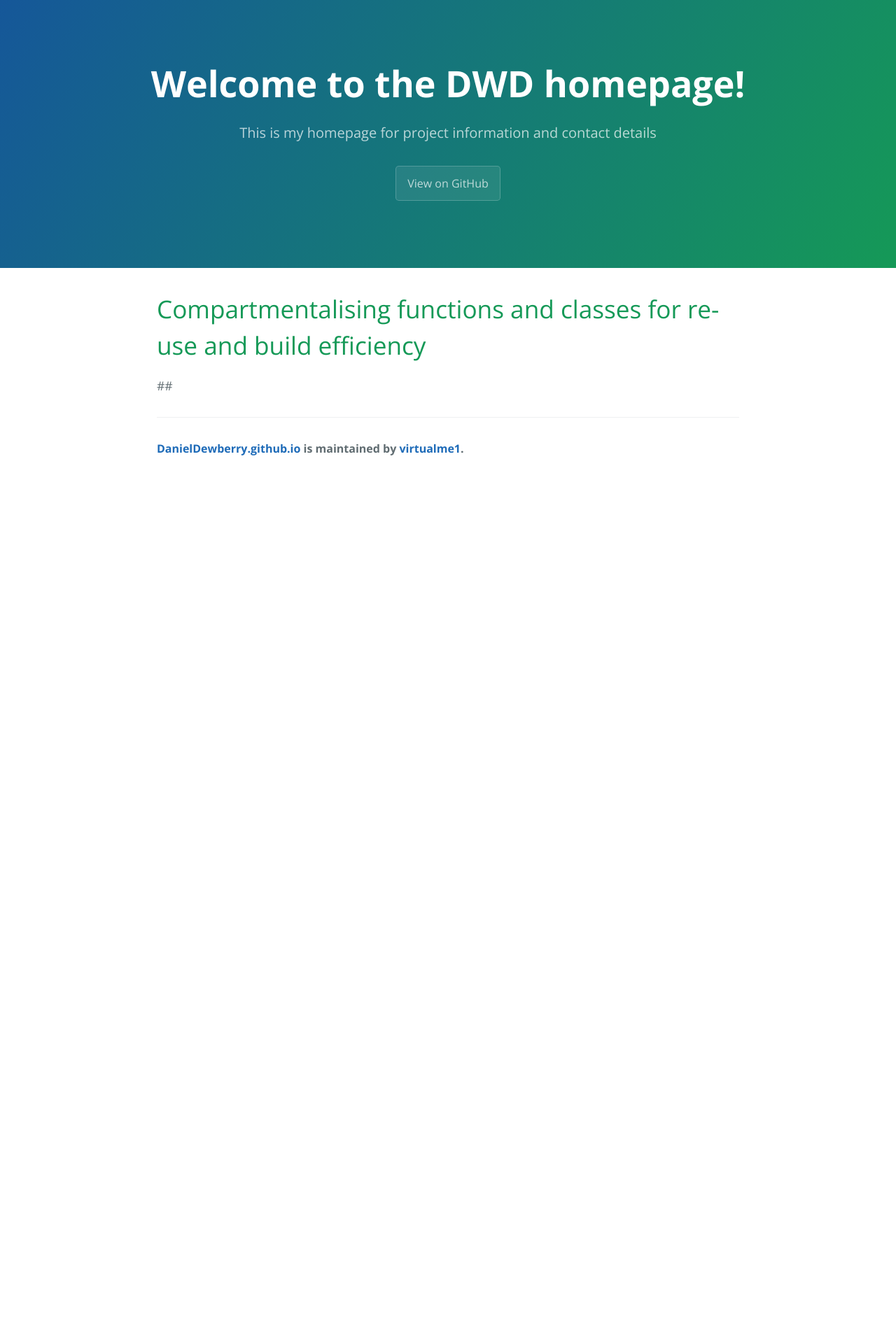
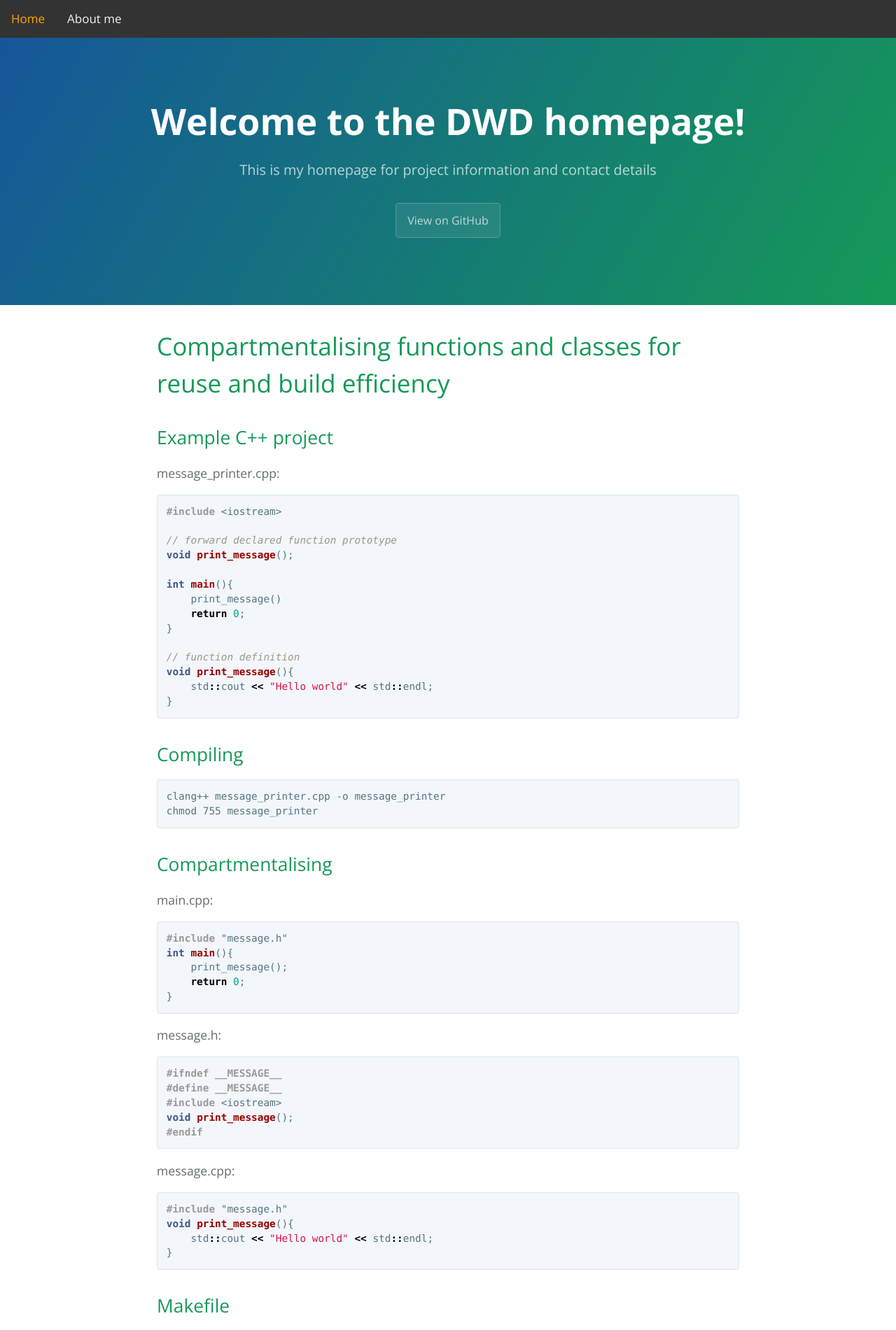
Before and after one commit to virtualme1/DanielDewberry.github.io, a Jekyll site: the page built from _posts/Programming/C++/2018-02-28-Compartmentalisation-of-functions-and-classes.md, in a window 1280 px wide. Shown: the top 1901 px of the page at 70% size. Built offline with Jekyll 4.4.1, drawn with Linux system fonts in a browser that asks for light colours; before the commit the page ends 900 px from its top, so only the background shows below that; some of the changed text lies outside the part shown.

Commit message:
Added menu and stub post

````diff
--- a/_includes/nav.html
+++ b/_includes/nav.html
@@ -1,6 +1,17 @@
-  <nav>
-    <ul>
-        <li><a href="/" class="{% if page.url == '/' %}current{% endif %}">Home</a></li>
-        <li><a href="news.html" class="{% if page.url == '/news.html' %}current{% endif %}">News</a></li>
-    </ul>
-  </nav>
+<div class="topnav" id="myTopnav">
+    <a href="/" class="{% if page.url == '/' %}current{% endif %}">Home</a>
+    <!--<a href="news.html" class="{% if page.url == '/news.html' %}current{% endif %}">News</a> -->
+    <a href="about.html" class="{% if page.url == '/about.html' %}current{% endif %}">About me</a>
+    <a href="javascript:void(0);" style="font-size:15px;" class="icon" onclick="myFunction()">&#9776;</a>
+</div>
+
+<script>
+function myFunction() {
+    var x = document.getElementById("myTopnav");
+    if (x.className === "topnav") {
+        x.className += " responsive";
+    } else {
+        x.className = "topnav";
+    }
+}
+</script>
--- a/_layouts/default.html
+++ b/_layouts/default.html
@@ -12,13 +12,17 @@
 
   </head>
   <body>
+  {% include nav.html %}
+    <header>
 
-    <header>
-      <!--{% include nav.html %}-->
+
+
     </header>
 
 
     <section class="page-header">
+
+
       <h1 class="project-name">{{ site.title | default: site.github.repository_name }}</h1>
       <h2 class="project-tagline">{{ site.description | default: site.github.project_tagline }}</h2>
       {% if site.github.is_project_page %}
@@ -52,5 +56,8 @@
         ga('send', 'pageview');
       </script>
     {% endif %}
+
+
+
   </body>
 </html>
--- a/_posts/Programming/C++/2018-02-28-Compartmentalisation-of-functions-and-classes.md
+++ b/_posts/Programming/C++/2018-02-28-Compartmentalisation-of-functions-and-classes.md
@@ -1,10 +1,92 @@
 ---
 layout: default
-title: Using Makefiles to help with tasks unrelated to programming
-meta: Makefiles can be used to perform actions which are unrelated to programming
-category: programming cpp
+title: Compartmentalising C++ projects
+meta: Split up your C++ projects and use a makefile in order to boost efficiency
+category: programming
 ---
 
-# Compartmentalising functions and classes for re-use and build efficiency
+# Compartmentalising functions and classes for reuse and build efficiency
 
-##
+## Example C++ project
+
+message_printer.cpp:
+
+```cpp
+#include <iostream>
+
+// forward declared function prototype
+void print_message();
+
+int main(){
+    print_message()
+    return 0;
+}
+
+// function definition
+void print_message(){
+    std::cout << "Hello world" << std::endl;
+}
+```
+
+## Compiling
+```
+clang++ message_printer.cpp -o message_printer
+chmod 755 message_printer
+```
+
+## Compartmentalising
+
+main.cpp:
+```cpp
+#include "message.h"
+int main(){
+    print_message();
+    return 0;
+}
+```
+
+message.h:
+```cpp
+#ifndef __MESSAGE__
+#define __MESSAGE__
+#include <iostream>
+void print_message();
+#endif
+```
+
+message.cpp:
+```cpp
+#include "message.h"
+void print_message(){
+    std::cout << "Hello world" << std::endl;
+}
+```
+
+## Makefile
+```makefile
+CC=clang++
+
+message_printer : main.o message.o
+	$(CC) main.o message.o -o message_printer
+
+
+main.o : main.cpp message.cpp message.h
+	$(CC) -c main.cpp -o main.o
+
+mesage.o: message.cpp message.h
+	$(CC) -c message.cpp -o message.o
+
+.phony : purge
+
+.PHONY : purge clean
+
+clean:
+	rm *.o
+
+purge:
+	- rm *.o
+	- rm message_printer
+```
+## Summary
+
+In projects as small as this, the usefulness is not apparent.  When you get to very large code-bases which take tens of minutes or hours to compile, it becomes efficient to only rebuild the necessary components, rather than the everything.
--- a/css/common.css
+++ b/css/common.css
@@ -1,7 +1,57 @@
-.current {
-    font-weight:bold;
-    }
-
 .silent_list {
   list-style-type: none;
 }
+
+
+.topnav {
+  overflow: hidden;
+  background-color: #333;
+}
+
+.topnav a {
+  float: left;
+  display: block;
+  color: #f2f2f2;
+  text-align: center;
+  padding: 14px 16px;
+  text-decoration: none;
+  font-size: 17px;
+}
+
+.topnav a:hover {
+  //background-color: #ddd;
+  color: orange;
+}
+
+
+.topnav .icon {
+  display: none;
+}
+
+@media screen and (max-width: 600px) {
+  .topnav a:not(:first-child) {display: none;}
+  .topnav a.icon {
+    float: right;
+    display: block;
+  }
+}
+
+@media screen and (max-width: 600px) {
+  .topnav.responsive {position: relative;}
+  .topnav.responsive .icon {
+    position: absolute;
+    right: 0;
+    top: 0;
+  }
+  .topnav.responsive a {
+    float: none;
+    display: block;
+    text-align: left;
+  }
+}
+
+
+.current {
+    font-weight:bold;
+    color: orange;
+}
````
Also changed, not shown: about.md (added, +5 -0 lines), js/common.js (added, +14 -0 lines), 2 other files.
